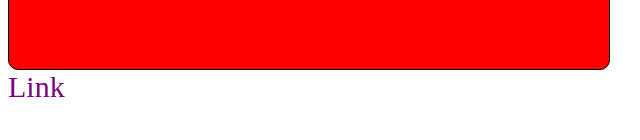
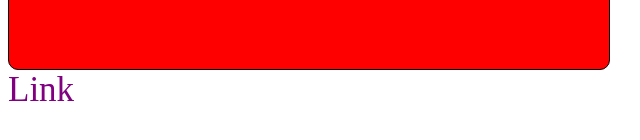
Before and after one commit to darishodzic/IT-CAMP-8, a plain HTML site: page vezba3/index.html in a window 1280 px wide. Shown: the part 240-380 px from the top of the page, 0-640 px from the left. Drawn offline with Linux system fonts and the light colour scheme.

Commit message:
commit test

```diff
--- a/vezba3/index.html
+++ b/vezba3/index.html
@@ -12,6 +12,6 @@
         asperiores!
       </p>
     </div>
-    <a href="xfcvbn">Link</a>
+    <a href="www.centarnit.com">Link</a>
   </body>
 </html>
--- a/vezba3/style.css
+++ b/vezba3/style.css
@@ -23,5 +23,5 @@
 a {
   text-decoration: none;
   color: purple;
-  font-size: 30px;
+  font-size: 35px;
 }
```
